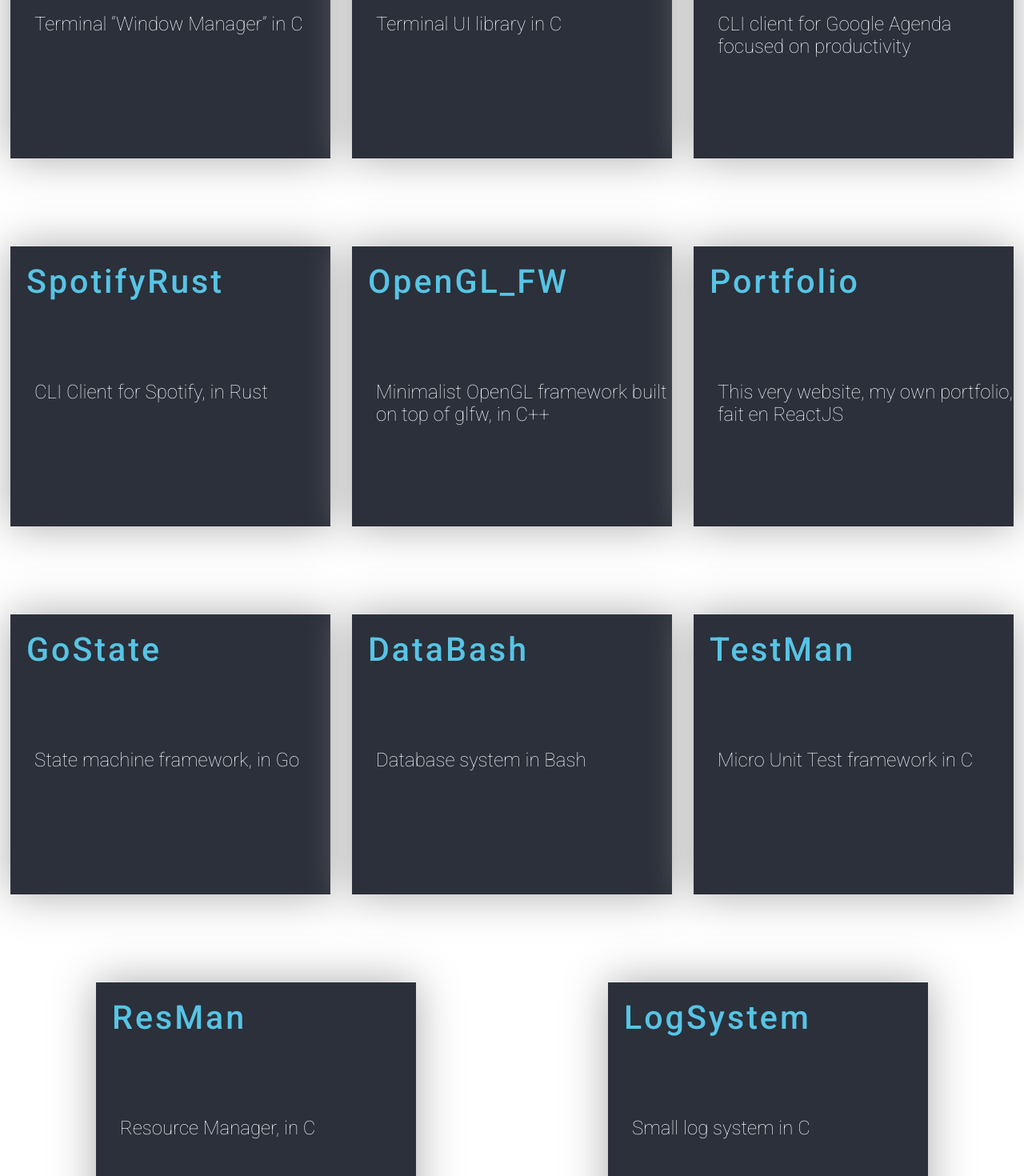
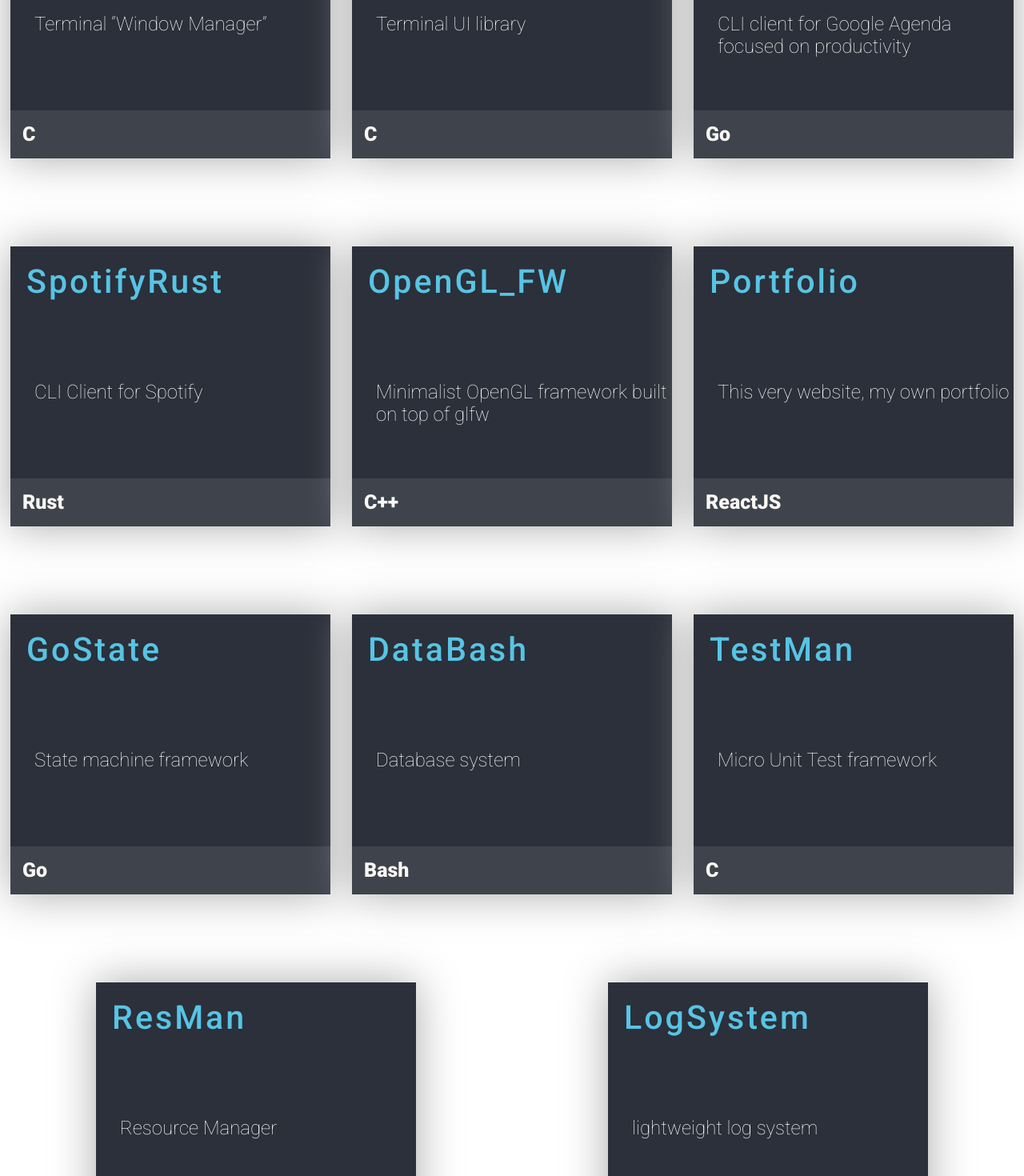
Before and after one commit to lethenju/portfolio-react, a React (Create React App) app: page / in a window 1280 px wide. Shown: the part 1320-2790 px from the top of the page at 80% size. Built offline with nearby package versions, Linux system fonts and the light colour scheme.

Commit message:
[Add] Programming languages in the tiles

```diff
--- a/package.json
+++ b/package.json
@@ -1,6 +1,6 @@
 {
   "name": "julien_le_theno_portfolio",
-  "version": "0.2.6",
+  "version": "0.2.7",
   "description": "Showcase of my different projects",
   "keywords": [],
   "main": "src/index.js",
--- a/src/ProjectBar.js
+++ b/src/ProjectBar.js
@@ -68,6 +68,7 @@
       >
         <h3>{props.project.name}</h3>
         <p className="Description">{props.language === "fr-FR"? props.project.description_fr : props.project.description_en }</p>
+      <div className="ProgrammingLanguage"><p>{props.project.language}</p></div>
       </animated.div>
     </div>
   );
--- a/src/articles/projects.json
+++ b/src/articles/projects.json
@@ -2,91 +2,103 @@
     "projects" : [
         {
         "name": "WinMan",
-        "description_en": "Terminal “Window Manager” in C",
-        "description_fr": "Système de 'fenêtres' dans le terminal, en C",
+        "description_en": "Terminal “Window Manager”",
+        "description_fr": "Système de 'fenêtres' dans le terminal",
         "link" :"github.com/lethenju/winman",
         "screenshot":"res/logo_winman.svg",
-        "markdown": ""
+        "markdown": "",
+        "language": "C"
         },
         {
         "name": "TermLib",
-        "description_en": "Terminal UI library in C",
-        "description_fr": "Librairie d'UI dans le terminal en C",
+        "description_en": "Terminal UI library",
+        "description_fr": "Librairie d'UI dans le terminal",
         "link" :"github.com/lethenju/termlib",
         "screenshot":"res/logo_termlib.png",
-        "markdown": ""
+        "markdown": "",
+        "language": "C"
+
         },
         {
         "name": "GoGenda",
         "description_en": "CLI client for Google Agenda focused on productivity",
-        "description_fr": "Client CLI pour Google Agenda axé sur la productivité, en Go",
+        "description_fr": "Client CLI pour Google Agenda axé sur la productivité",
         "link" :"github.com/lethenju/gogenda",
         "screenshot":"res/logo_gogenda.svg",
-        "markdown": ""
+        "markdown": "",
+        "language": "Go"
         },
         {
         "name": "SpotifyRust",
-        "description_en": "CLI Client for Spotify, in Rust",
-        "description_fr": "Client CLI pour Spotify, en Rust",
+        "description_en": "CLI Client for Spotify",
+        "description_fr": "Client CLI pour Spotify",
         "link" :"github.com/lethenju/spotify_rust",
         "screenshot":"",
-        "markdown": ""
+        "markdown": "",
+        "language": "Rust"
         },
         {
         "name": "OpenGL_FW",
-        "description_en": "Minimalist OpenGL framework built on top of glfw, in C++",
-        "description_fr": "Framework OpenGL minimaliste sur glfw, en C++",
+        "description_en": "Minimalist OpenGL framework built on top of glfw",
+        "description_fr": "Framework OpenGL minimaliste sur glfw",
         "link" :"github.com/lethenju/opengl_framework",
         "screenshot":"",
-        "markdown": ""
+        "markdown": "",
+        "language": "C++"
         },
         {
         "name": "Portfolio",
-        "description_en": "This very website, my own portfolio, fait en ReactJS",
-        "description_fr": "Le site que vous visitez actuellement, mon portfolio, fait en ReactJS",
+        "description_en": "This very website, my own portfolio",
+        "description_fr": "Le site que vous visitez actuellement, mon portfolio",
         "link" :"github.com/lethenju/portfolio-react",
         "screenshot":"",
-        "markdown": ""
+        "markdown": "",
+        "language": "ReactJS"
         },
         {
         "name": "GoState",
-        "description_en": "State machine framework, in Go",
-        "description_fr": "Framework de machine a état, en Go",
+        "description_en": "State machine framework",
+        "description_fr": "Framework de machine a état",
         "link" :"github.com/lethenju/gostate",
         "screenshot":"",
-        "markdown": ""
+        "markdown": "",
+        "language": "Go"
         },
         {
         "name": "DataBash",
-        "description_en": "Database system in Bash",
-        "description_fr": "Système de base de données en Bash",
+        "description_en": "Database system",
+        "description_fr": "Système de base de données",
         "link" :"github.com/lethenju/databash",
         "screenshot":"",
-        "markdown": ""
+        "markdown": "",
+        "language": "Bash"
         },
         {
         "name": "TestMan",
-        "description_en": "Micro Unit Test framework in C",
-        "description_fr": "Micro framework de tests unitaires en C",
+        "description_en": "Micro Unit Test framework",
+        "description_fr": "Micro framework de tests unitaires",
         "link" :"github.com/lethenju/testman",
         "screenshot": "",
-        "markdown": ""
+        "markdown": "",
+        "language": "C"
         },
         {
         "name": "ResMan",
-        "description_en": "Resource Manager, in C",
-        "description_fr": "Manager de Ressources, en C",
+        "description_en": "Resource Manager",
+        "description_fr": "Manager de Ressources",
         "link" :"github.com/lethenju/resman",
         "screenshot": "",
-        "markdown": ""
+        "markdown": "",
+        "language": "C"
         },
         {
         "name": "LogSystem",
-        "description_en": "Small log system in C",
-        "description_fr": "Système de Log en C",
+        "description_en": "lightweight log system",
+        "description_fr": "Leger système de Log",
         "link" : "github.com/lethenju/log_system",
         "screenshot": "res/logo_log_system.png",
-        "markdown": ""
+        "markdown": "",
+        "language": "C"
         }
 ]
 }
--- a/src/styles/project_bar.scss
+++ b/src/styles/project_bar.scss
@@ -35,7 +35,19 @@
   margin-top: 100px;
   font-size: 24px;
 }
-
+.ProgrammingLanguage{
+  width: 100%;
+  position: absolute;
+  bottom: 0;
+  height: 60px;
+  background-color: #3e434c;
+}
+.ProgrammingLanguage p {
+  margin-left: 15px;
+  margin-top:15px;
+  font-weight: 800;
+  font-size: 25px;
+}
 @media (max-width: 850px) {
 
   .Project_inside {
```
